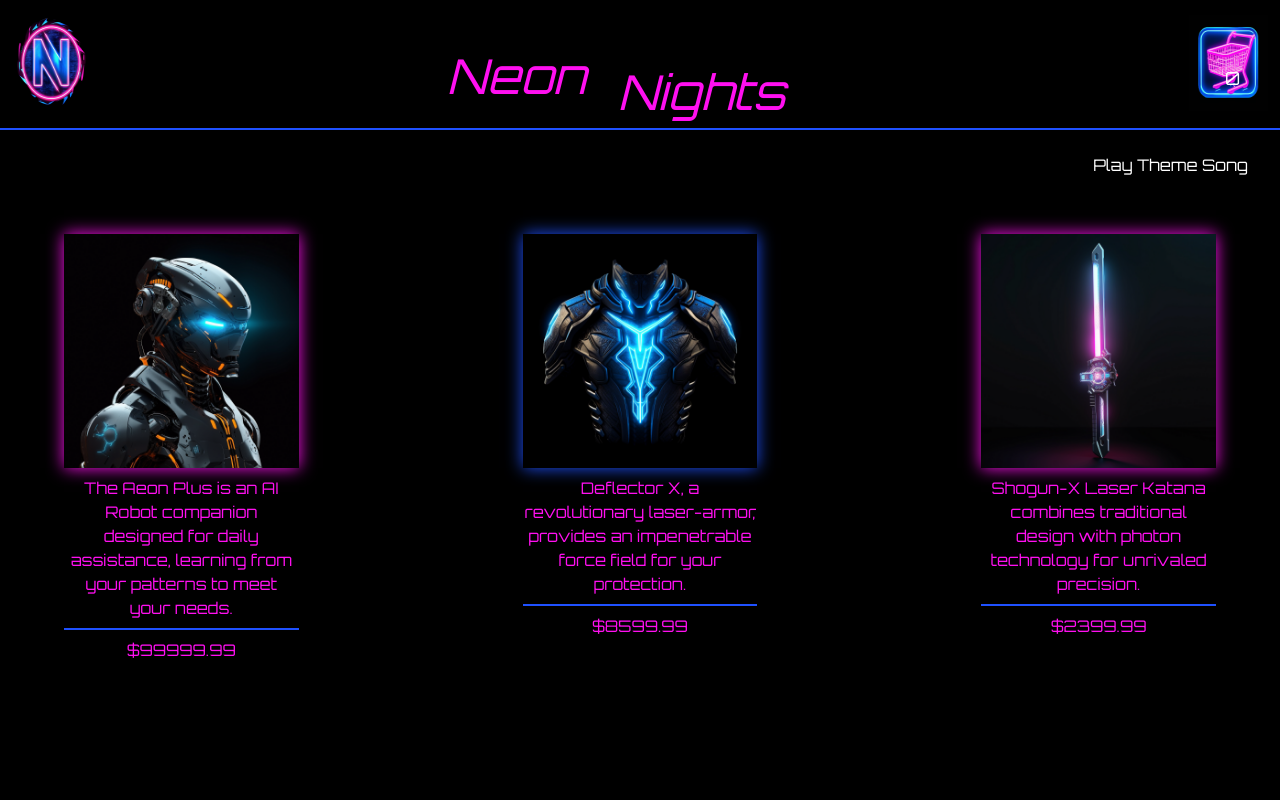
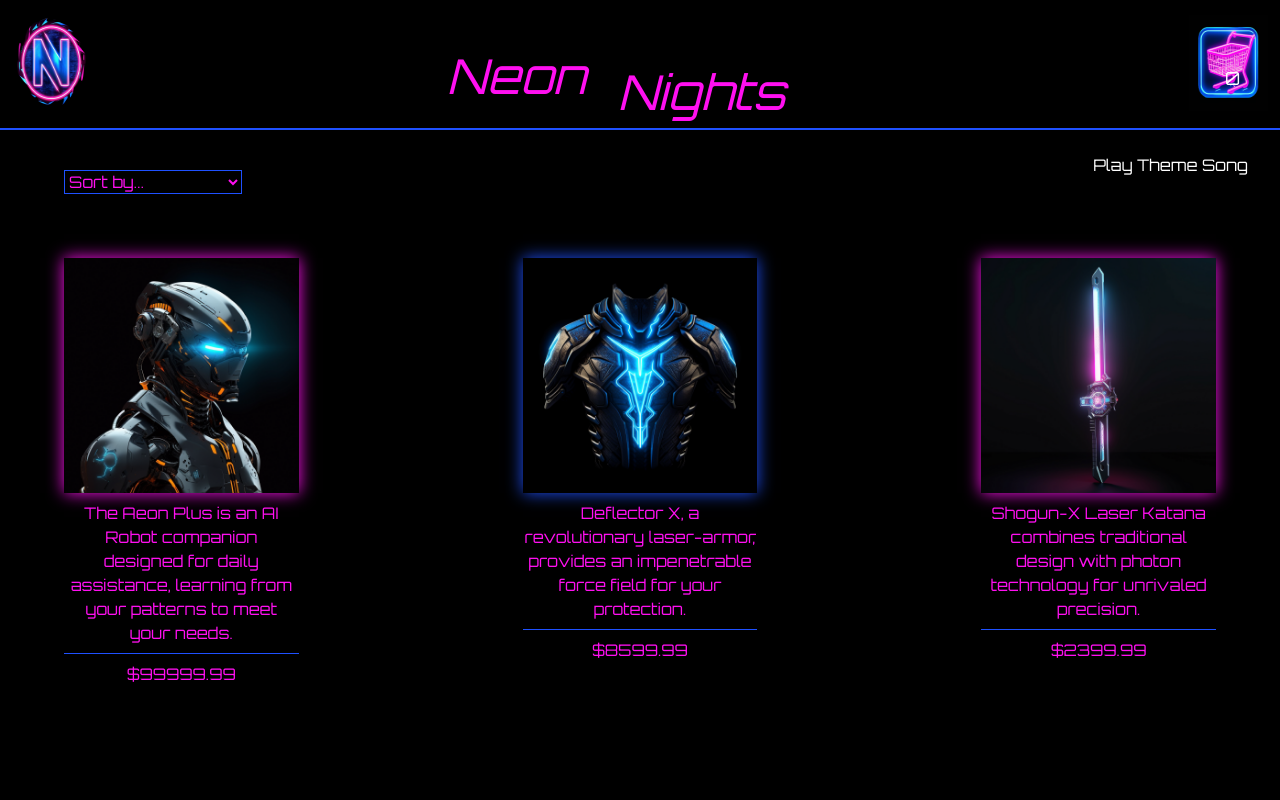
Before and after one commit to OblivionNoirV2/NeonNights, a React (Create React App) app: page / in a window 1280 px wide. Shown: the top 800 px of the page. Built offline with nearby package versions, Linux system fonts and the light colour scheme.

Commit message:
add sort select

```diff
--- a/src/Home.tsx
+++ b/src/Home.tsx
@@ -3,10 +3,23 @@ import React from 'react';
 import { useNavigate } from 'react-router-dom';
 import * as pi from './ProductInfo';
 import { images_sources } from './ProductInfo';
-
+const SortSelection = () => {
+    return (
+        <section className=''>
+            <select className='bg-black sort-select ml-16'>
+                <option value="" disabled selected>Sort by...</option>
+                <option value="price-lth">Price: Low to high</option>
+                <option value="price-htl">Price: High to low</option>
+                <option value="popularity">Popularity</option>
+                <option value="default">Default</option>
+            </select>
+        </section>
+    )
+}
 const Home = () => {
     return (
         <main className='neon-text'>
+            <SortSelection />
             <ImagesGrid images={images_sources} />
         </main>
     )
--- a/src/sparkles.css
+++ b/src/sparkles.css
@@ -188,3 +188,7 @@ input {
     justify-content: space-between;
     width: 2rem;
 }
+
+.sort-select {
+    border: .1rem solid rgb(31, 81, 255)
+}
```
